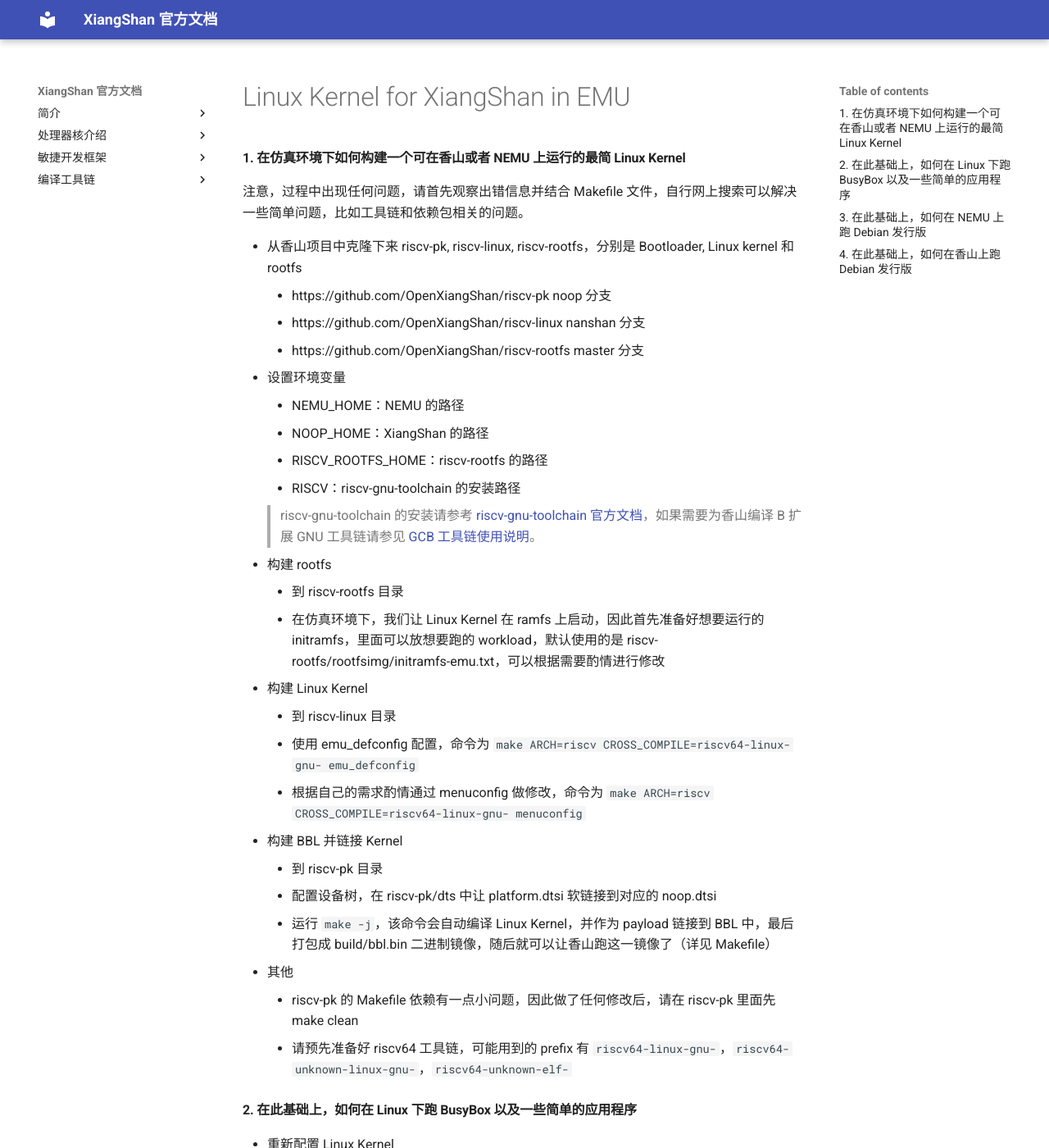
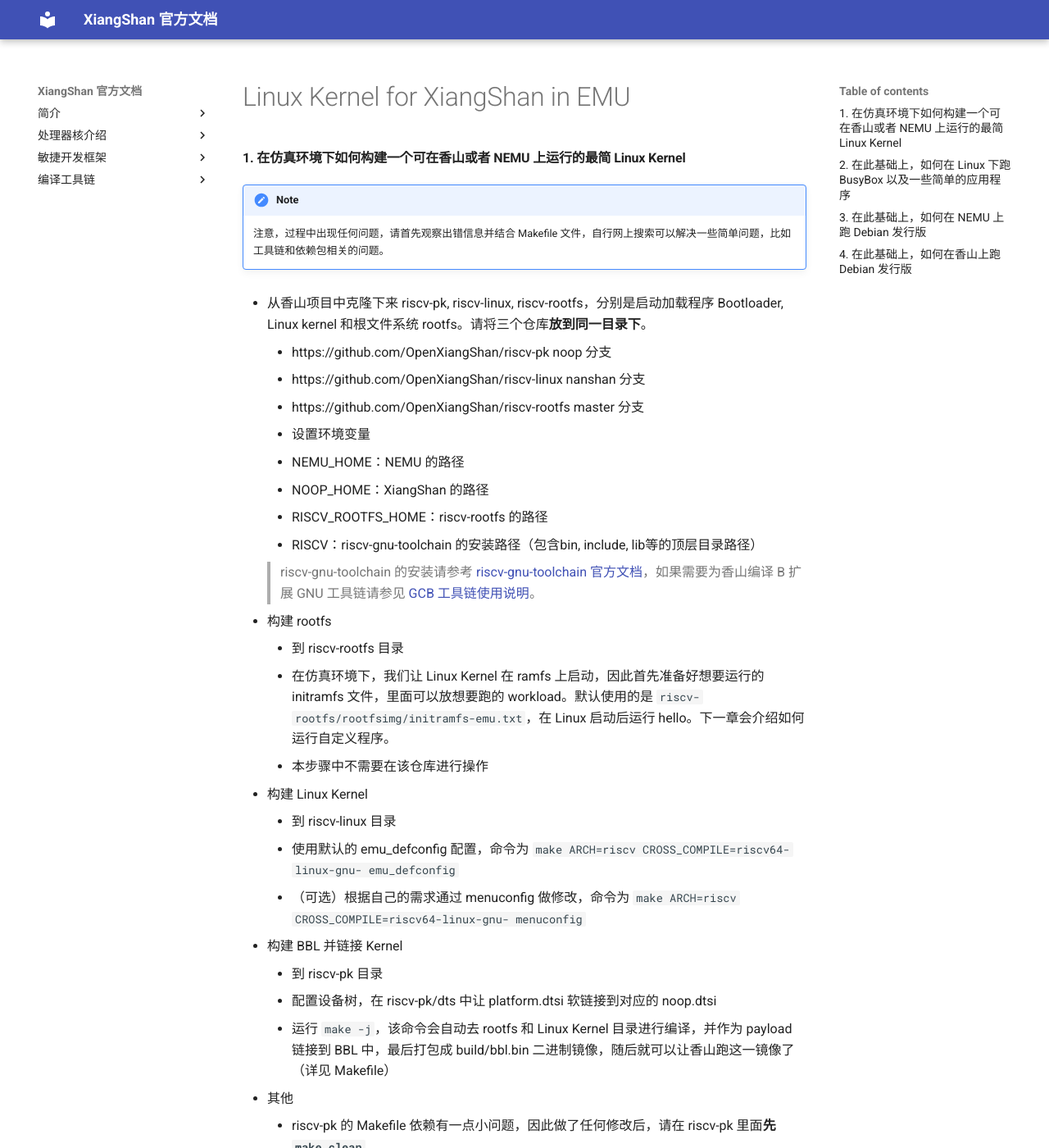
Before and after one commit to OpenXiangShan/XiangShan-doc, an MkDocs documentation site: the page built from docs/tools/linux-kernel-for-xs.md, in a window 1280 px wide and 1400 px high. Shown: the whole window at 82% size. Built offline with MkDocs 1.6.1 and Material for MkDocs 9.7.7, drawn with Linux system fonts in a browser that asks for light colours; some of the changed text lies outside the part shown.

Commit message:
Update Linux Kernel

````diff
--- a/docs/tools/linux-kernel-for-xs.md
+++ b/docs/tools/linux-kernel-for-xs.md
@@ -2,9 +2,11 @@
 
 #### 1. 在仿真环境下如何构建一个可在香山或者 NEMU 上运行的最简 Linux Kernel
 
-注意，过程中出现任何问题，请首先观察出错信息并结合 Makefile 文件，自行网上搜索可以解决一些简单问题，比如工具链和依赖包相关的问题。
+!!! note
+    注意，过程中出现任何问题，请首先观察出错信息并结合 Makefile 文件，自行网上搜索可以解决一些简单问题，比如工具链和依赖包相关的问题。
 
-- 从香山项目中克隆下来 riscv-pk, riscv-linux, riscv-rootfs，分别是 Bootloader, Linux kernel 和 rootfs
+- 从香山项目中克隆下来 riscv-pk, riscv-linux, riscv-rootfs，分别是启动加载程序 Bootloader, Linux kernel 和根文件系统 rootfs。请将三个仓库**放到同一目录下**。
+
     - https://github.com/OpenXiangShan/riscv-pk noop 分支
     - https://github.com/OpenXiangShan/riscv-linux nanshan 分支
     - https://github.com/OpenXiangShan/riscv-rootfs master 分支
@@ -12,24 +14,25 @@
     - NEMU_HOME：NEMU 的路径
     - NOOP_HOME：XiangShan 的路径
     - RISCV_ROOTFS_HOME：riscv-rootfs 的路径
-    - RISCV：riscv-gnu-toolchain 的安装路径
+    - RISCV：riscv-gnu-toolchain 的安装路径（包含bin, include, lib等的顶层目录路径）
 
     > riscv-gnu-toolchain 的安装请参考 [riscv-gnu-toolchain 官方文档](https://github.com/riscv-collab/riscv-gnu-toolchain)，如果需要为香山编译 B 扩展 GNU 工具链请参见 [GCB 工具链使用说明](../compiler/gnu_toolchain.md)。
 
 - 构建 rootfs
     - 到 riscv-rootfs 目录
-    - 在仿真环境下，我们让 Linux Kernel 在 ramfs 上启动，因此首先准备好想要运行的 initramfs，里面可以放想要跑的 workload，默认使用的是 riscv-rootfs/rootfsimg/initramfs-emu.txt，可以根据需要酌情进行修改
+    - 在仿真环境下，我们让 Linux Kernel 在 ramfs 上启动，因此首先准备好想要运行的 initramfs 文件，里面可以放想要跑的 workload。默认使用的是 `riscv-rootfs/rootfsimg/initramfs-emu.txt`，在 Linux 启动后运行 hello。下一章会介绍如何运行自定义程序。
+    - 本步骤中不需要在该仓库进行操作
 - 构建 Linux Kernel
     - 到 riscv-linux 目录
-    - 使用 emu_defconfig 配置，命令为 `make ARCH=riscv CROSS_COMPILE=riscv64-linux-gnu- emu_defconfig`
-    - 根据自己的需求酌情通过 menuconfig 做修改，命令为 `make ARCH=riscv CROSS_COMPILE=riscv64-linux-gnu- menuconfig`
+    - 使用默认的 emu_defconfig 配置，命令为 `make ARCH=riscv CROSS_COMPILE=riscv64-linux-gnu- emu_defconfig`
+    - （可选）根据自己的需求通过 menuconfig 做修改，命令为 `make ARCH=riscv CROSS_COMPILE=riscv64-linux-gnu- menuconfig`
 - 构建 BBL 并链接 Kernel
     - 到 riscv-pk 目录
     - 配置设备树，在 riscv-pk/dts 中让 platform.dtsi 软链接到对应的 noop.dtsi
-    - 运行 `make -j`，该命令会自动编译 Linux Kernel，并作为 payload 链接到 BBL 中，最后打包成 build/bbl.bin 二进制镜像，随后就可以让香山跑这一镜像了（详见 Makefile）
+    - 运行 `make -j`，该命令会自动去 rootfs 和 Linux Kernel 目录进行编译，并作为 payload 链接到 BBL 中，最后打包成 build/bbl.bin 二进制镜像，随后就可以让香山跑这一镜像了（详见 Makefile）
 
 - 其他
-    - riscv-pk 的 Makefile 依赖有一点小问题，因此做了任何修改后，请在 riscv-pk 里面先 make clean
+    - riscv-pk 的 Makefile 依赖有一点小问题，因此做了任何修改后，请在 riscv-pk 里面**先 `make clean`**
     - 请预先准备好 riscv64 工具链，可能用到的 prefix 有 `riscv64-linux-gnu-`，`riscv64-unknown-linux-gnu-`，`riscv64-unknown-elf-`
 
 
@@ -39,23 +42,26 @@
 * 重新配置 Linux Kernel
     * 到 riscv-linux 目录
     * 使用 fpga_defconfig 配置，命令为 `make ARCH=riscv CROSS_COMPILE=riscv64-linux-gnu- fpga_defconfig`
-    * 根据自己的需求酌情通过 menuconfig 做修改，命令为 `make ARCH=riscv CROSS_COMPILE=riscv64-linux-gnu- menuconfig`，其中一个较为必要的修改是将 initramfs 的 source 从 `${RISCV_ROOTFS_HOME}/rootfsimg/initramfs.txt` 改为 `${RISCV_ROOTFS_HOME}/rootfsimg/initramfs-autorun.txt`
+    * 根据自己的需求酌情通过 menuconfig 做修改，命令为 `make ARCH=riscv CROSS_COMPILE=riscv64-linux-gnu- menuconfig`，其中一个**较为必要的修改**是将 initramfs 的 source 从 `${RISCV_ROOTFS_HOME}/rootfsimg/initramfs.txt` 改为 `${RISCV_ROOTFS_HOME}/rootfsimg/initramfs-autorun.txt`
+
 * 酌情修改 rootfs
     * 到 riscv-rootfs 目录下的 rootfsimg 目录
-    * 酌情修改 initramfs-autorun.txt 和 inittab 中的内容，以在 Linux 启动过后跑你所想要的程序（默认情况下是 stream 和 redis）
+    * initramfs 里指定了文件系统里的内容，而 inittab 在初始化时会被解析执行
+    * 可以参考二者文件内容，进行酌情修改或者自己编写新的 initramfs 和 inittab，以在 Linux 启动过后跑你所想要的程序（默认情况下是 stream 和 redis）
+
 * 重新配置 BBL
     * 到 riscv-pk 目录
-    * 修改 dts 中地址空间大小
+    * 修改 dts 中地址空间大小，支持占用内存更大的程序运行
     ```shell
     # ./riscv-pk/dts/noop.dtsi
 
 	L11: memory@100000000 {
 	    device_type = "memory";
 	    -reg = <0x0 0x80000000 0x0 0x2000000>;
-        +reg = <0x0 0x80000000 0x0 0x8000000>;
+        +reg = <0x0 0x80000000 0x0 0x80000000>;
 	};
     ```
-    * `make clean` 后运行 `make -j` 生成 bbl.bin，让香山或者 NEMU 跑它
+    * `make clean` 后运行 `make -j` 生成 bbl.bin，供香山或者 NEMU 运行
 
 
 
````
Also changed, not shown: docs/tools/linux-kernel-for-xs-en.md (+12 -11 lines), docs/tools/xsenv.md (+1 -1 lines).
